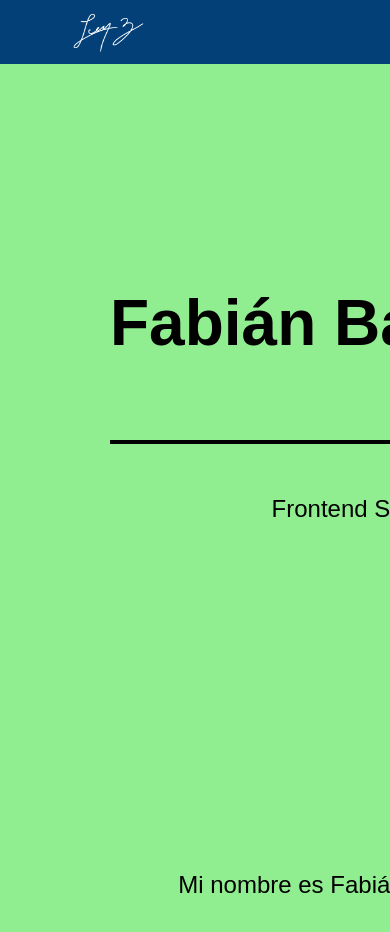
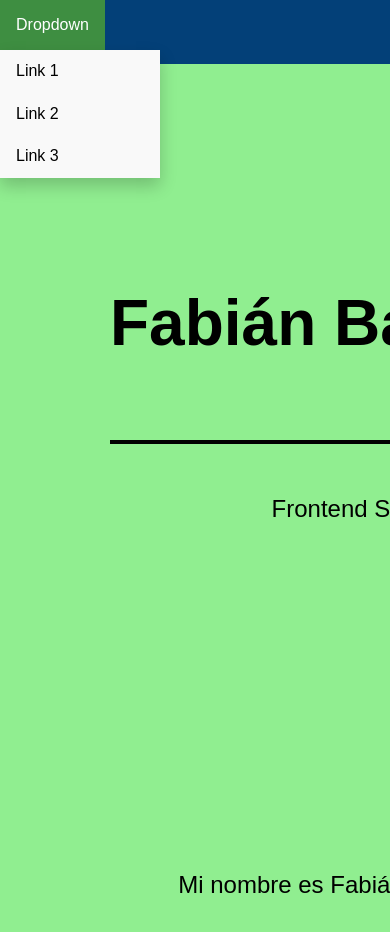
Before and after one commit to fbarqueroz/portfolio, a website: page index.html in a window 390 px wide. Shown: the top 932 px of the page. Drawn offline with Linux system fonts and the light colour scheme; no server answers.

Commit message:
Agrego cambios finales

```diff
--- a/index.html
+++ b/index.html
@@ -15,7 +15,7 @@
       <!--Header-->
 
     <div class="header clearfix">
-      <div class="wrapper">
+      <div class="header-menu">
         <!--title del header-->
         <div class="header-logo">
           <img src="img/logo-01.png" alt="Logo">
@@ -27,6 +27,17 @@
             <li><a href="/proyectos.html">Proyectos</a></li>
             <li><a href="/repo.html">Repositorios</a></li>
           </ul>
+        </div>
+      </div>
+
+      <!--Dropdown movile-->
+
+      <div class="dropdown">
+        <button class="dropbtn">Dropdown</button>
+        <div class="dropdown-content">
+        <a href="#">Link 1</a>
+        <a href="#">Link 2</a>
+        <a href="#">Link 3</a>
         </div>
       </div>
     </div>
--- /dev/null
+++ b/sass/Partials/_dropdown.scss
@@ -0,0 +1,47 @@
+// Dropdown styles
+
+.dropbtn {
+  background-color: #4CAF50;
+  color: white;
+  padding: 16px;
+  font-size: 16px;
+  border: none;
+  cursor: pointer;
+}
+
+.dropdown {
+  position: relative;
+  display: inline-block;
+}
+
+.dropdown-content {
+  display: none;
+  position: absolute;
+  background-color: #f9f9f9;
+  min-width: 160px;
+  box-shadow: 0px 8px 16px 0px rgba(0,0,0,0.2);
+  z-index: 1;
+
+  a {
+    color: black;
+    padding: 12px 16px;
+    text-decoration: none;
+    display: block;
+
+    &:hover {
+      background-color: #f1f1f1
+    }
+  }
+}
+
+
+
+
+
+.dropdown:hover .dropdown-content {
+  display: block;
+}
+
+.dropdown:hover .dropbtn {
+  background-color: #3e8e41;
+}
--- a/sass/Partials/_movile.scss
+++ b/sass/Partials/_movile.scss
@@ -4,4 +4,14 @@
 
     background-color: lightpink ;
     }
+
+    .dropbtn {
+
+      display: block ;
+    }
+
+    .header-menu {
+
+      display: none ;
+    }
 };
--- a/sass/Partials/_partial_index.scss
+++ b/sass/Partials/_partial_index.scss
@@ -58,3 +58,8 @@
   margin-bottom: 215px ;
   text-align: center ;
 }
+
+.dropbtn {
+
+  display: none ;
+}
--- a/sass/Partials/_tablet.scss
+++ b/sass/Partials/_tablet.scss
@@ -4,4 +4,14 @@
 
     background-color: lightgreen;
     }
+
+    .dropbtn {
+
+      display: block ;
+    }
+
+    .header-menu {
+
+      display: none ;
+    }
 };
--- a/sass/styles.scss
+++ b/sass/styles.scss
@@ -17,3 +17,4 @@
 @import 'Partials/global' ;
 @import 'Partials/movile';
 @import 'Partials/tablet';
+@import 'Partials/dropdown';
```
Also changed, not shown: public/css/styles.css.
